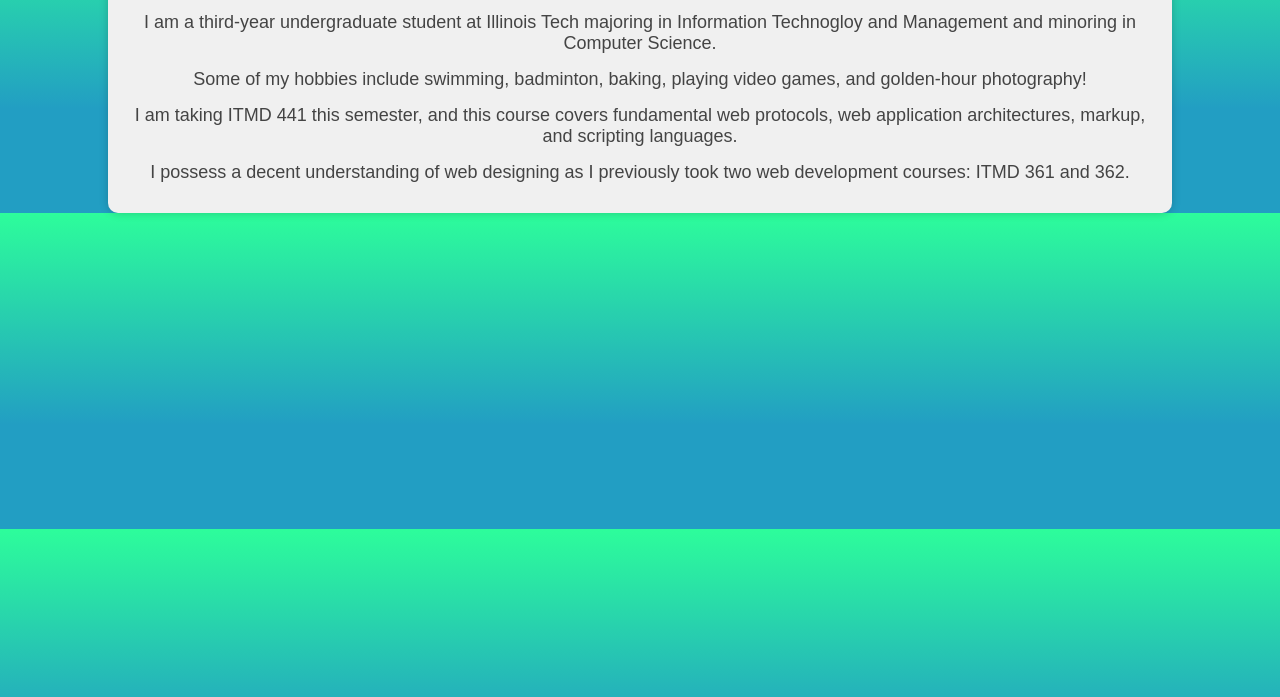
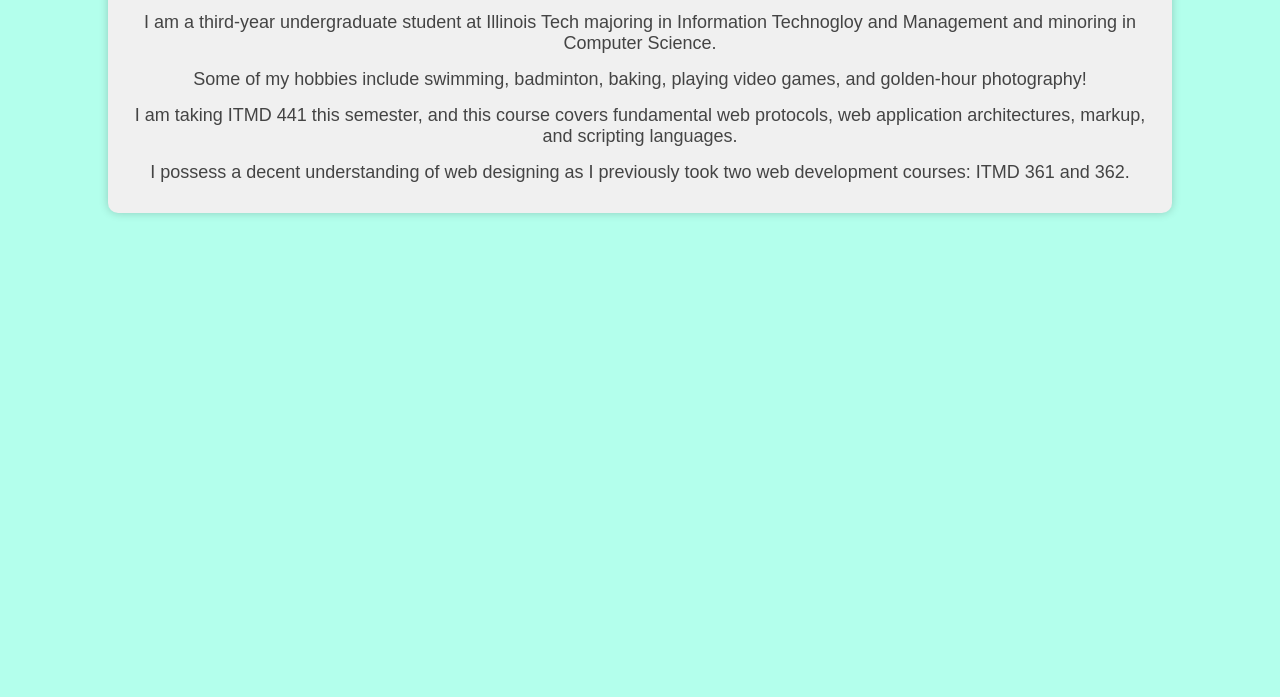
Before and after one commit to FatimahSyed27/ITMD441, a plain HTML site: page index.html in a window 1280 px wide. Shown: the part 103-800 px from the top of the page. Drawn offline with Linux system fonts and the light colour scheme.

Commit message:
Update style.css

```diff
--- a/css/style.css
+++ b/css/style.css
@@ -4,8 +4,7 @@ body, h1, h3, p {
 }
 
 body {
-  background: rgb(34,158,195);
-  background: linear-gradient(0deg, rgba(34,158,195,1) 33%, rgba(45,253,155,1) 100%);
+  background: rgb(179, 255, 236);
 }
 
 section {
```
